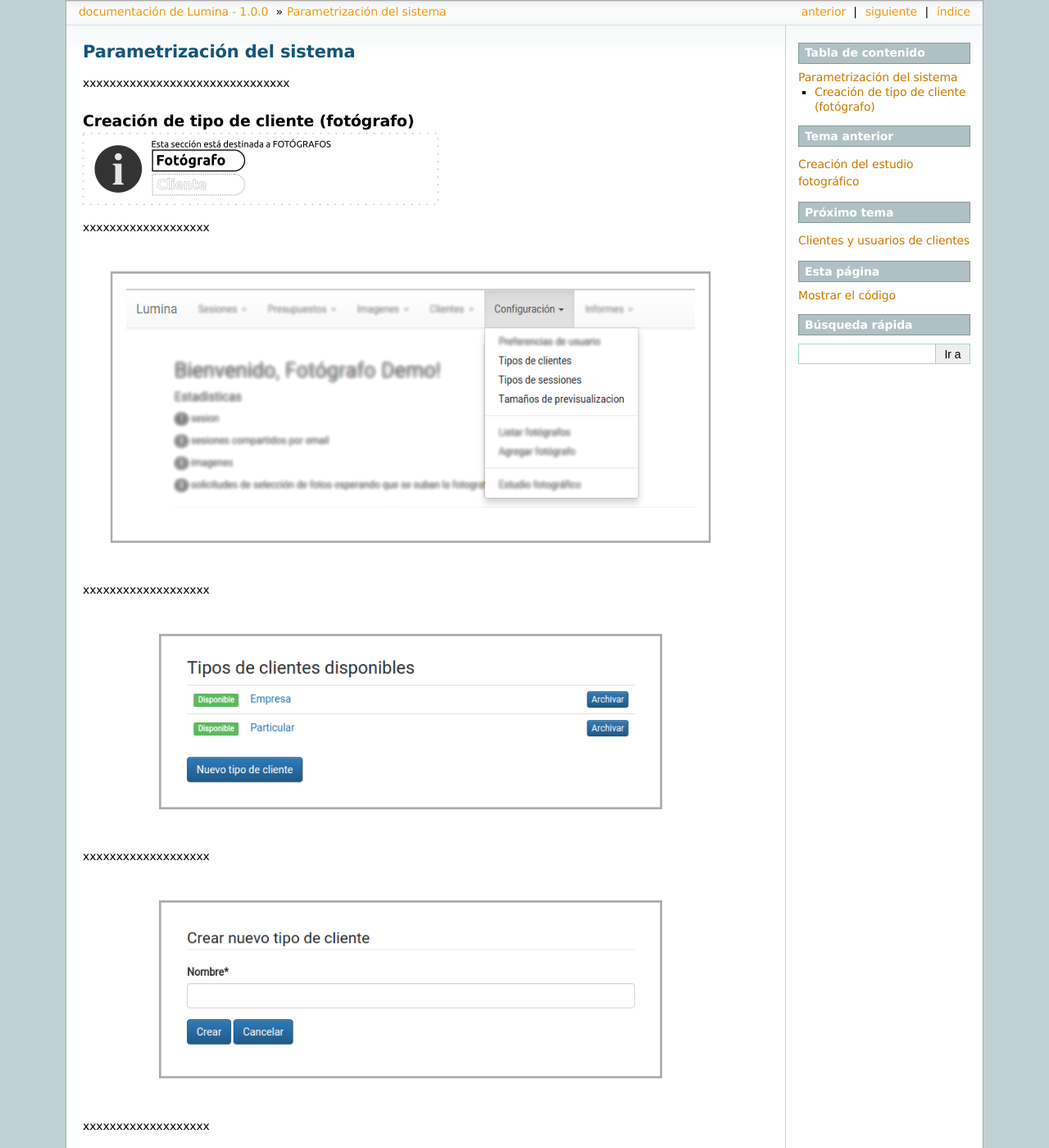
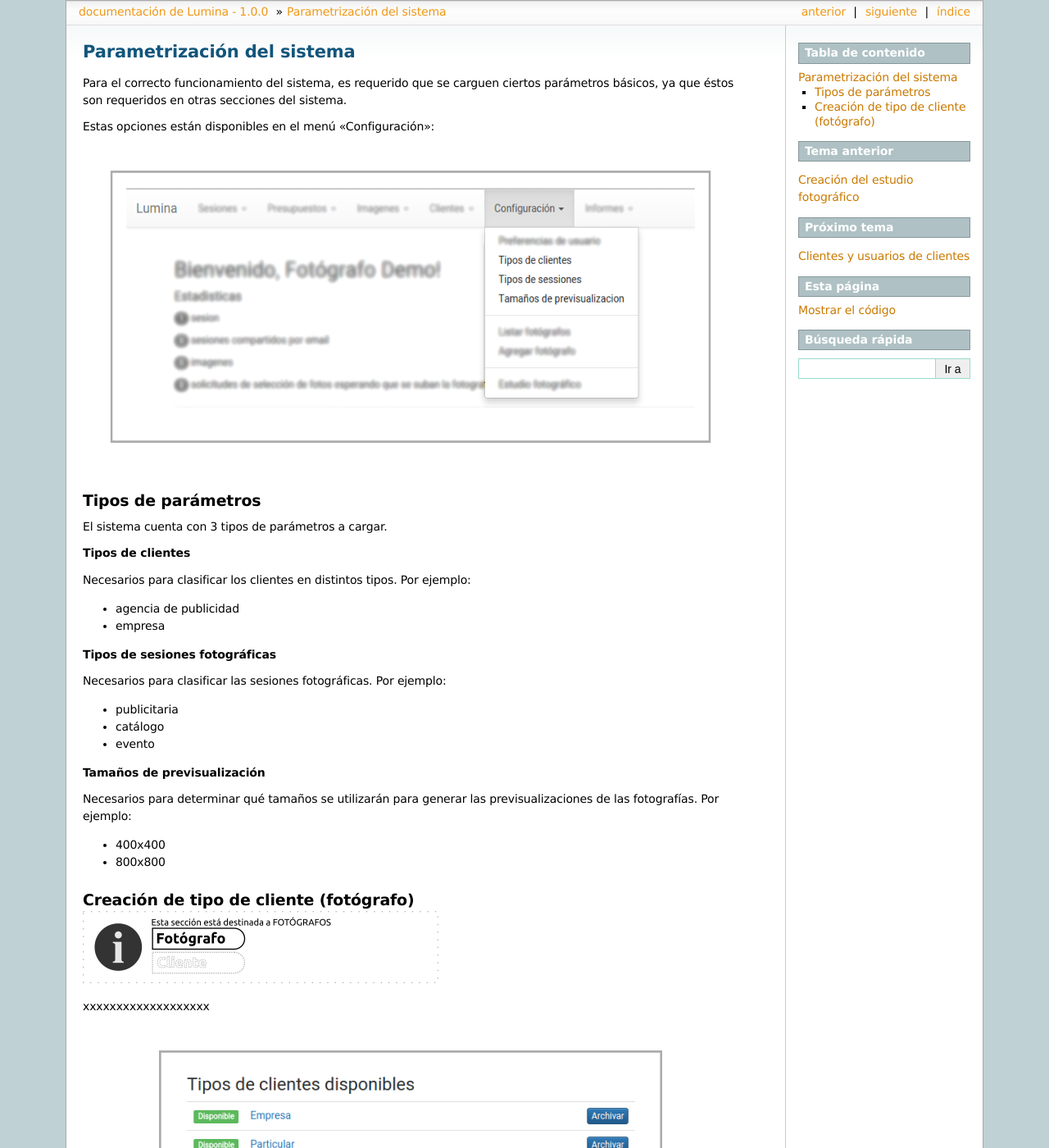
Before and after one commit to florzanetta/lumina, a Sphinx documentation site: the page built from doc/tutorial_system_parametrization.rst, in a window 1280 px wide and 1400 px high. Shown: the whole window at 82% size. Built offline with Sphinx 7.4.7, drawn with Linux system fonts in a browser that asks for light colours.

Commit message:
Update docs

```diff
--- a/doc/tutorial_system_parametrization.rst
+++ b/doc/tutorial_system_parametrization.rst
@@ -1,7 +1,47 @@
 Parametrización del sistema
 ===========================
 
-xxxxxxxxxxxxxxxxxxxxxxxxxxxxxxx
+Para el correcto funcionamiento del sistema, es requerido que se carguen ciertos
+parámetros básicos, ya que éstos son requeridos en otras secciones del sistema.
+
+
+Estas opciones están disponibles en el menú "Configuración":
+
+
+.. image:: images-border/system-parametrization-01-menu.png
+   :scale: 90%
+   :align: center
+
+
+Tipos de parámetros
+-------------------
+
+El sistema cuenta con 3 tipos de parámetros a cargar.
+
+**Tipos de clientes**
+
+Necesarios para clasificar los clientes en distintos tipos. Por ejemplo:
+
+* agencia de publicidad
+* empresa
+
+
+**Tipos de sesiones fotográficas**
+
+Necesarios para clasificar las sesiones fotográficas. Por ejemplo:
+
+* publicitaria
+* catálogo
+* evento
+
+**Tamaños de previsualización**
+
+Necesarios para determinar qué tamaños se utilizarán para generar las previsualizaciones
+de las fotografías. Por ejemplo:
+
+* 400x400
+* 800x800
+
 
 
 Creación de tipo de cliente (fotógrafo)
@@ -9,13 +49,6 @@ Creación de tipo de cliente (fotógrafo)
 
 .. image:: images/rol-photo.png
    :scale: 50%
-
-
-xxxxxxxxxxxxxxxxxxx
-
-.. image:: images-border/system-parametrization-01-menu.png
-   :scale: 90%
-   :align: center
 
 
 xxxxxxxxxxxxxxxxxxx
```
